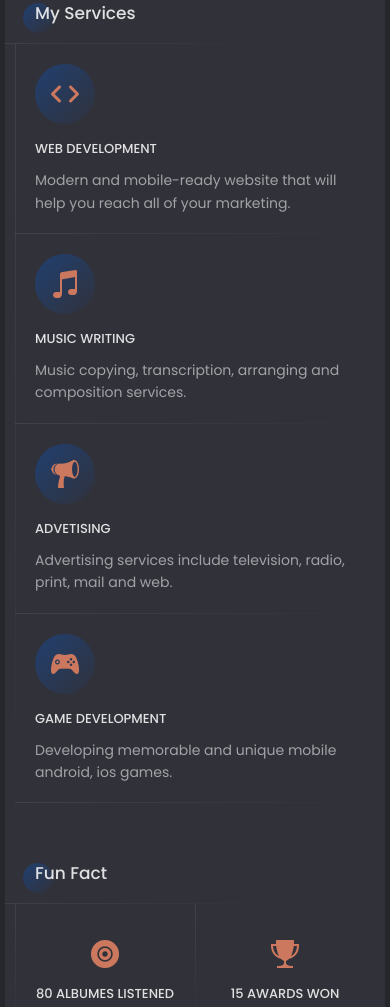
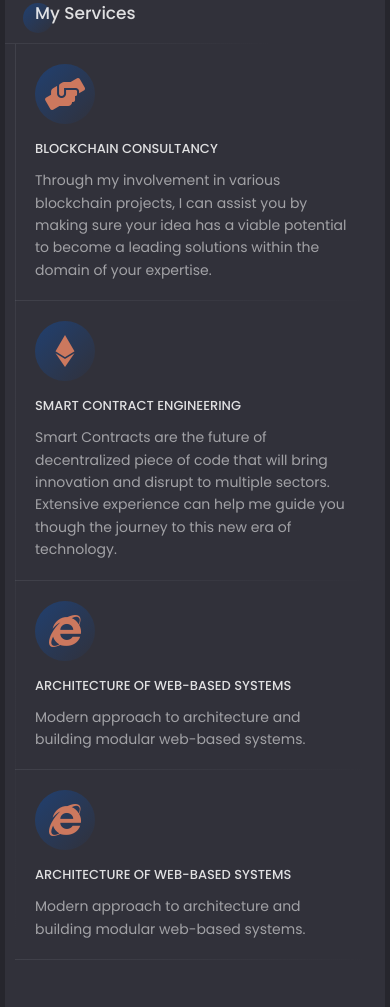
Before and after one commit to ppoliani/ppoliani.github.io, a plain HTML site: page template/index.html in a window 390 px wide. Shown: the part 1270-2277 px from the top of the page. Drawn offline with nearby package versions, Linux system fonts and the light colour scheme; some packages are replaced by stand-ins of ours; files that its build step writes are made by us from their sources; files whose address does not match are found by name.

Commit message:
add my services

```diff
--- a/template/index.html
+++ b/template/index.html
@@ -219,48 +219,43 @@
               <!-- service item -->
               <div class="col col-d-6 col-t-6 col-m-12 border-line-h">
 								<div class="service-item">
-									<div class="icon"><span class="ion ion-code"></span></div>
-									<div class="name">Web Development</div>
+									<div class="icon"><span class="fas fa-hands-helping"></span></div>
+									<div class="name">Blockchain Consultancy</div>
 									<p>
-										Modern and mobile-ready website that will help you
-										reach all of your marketing.
+                    Through my involvement in various blockchain projects, I can assist you by making sure your idea has a viable
+                    potential to become a leading solutions within the domain of your expertise.
 									</p>
 								</div>
               </div>
-
-							<!-- service item -->
               <div class="col col-d-6 col-t-6 col-m-12 border-line-h">
 								<div class="service-item">
-									<div class="icon"><span class="ion ion-music-note"></span></div>
-									<div class="name">Music Writing</div>
+									<div class="icon"><span class="fab fa-ethereum"></span></div>
+									<div class="name">Smart Contract Engineering</div>
 									<p>
-										Music copying, transcription, arranging and composition services.
+                    Smart Contracts are the future of decentralized piece of code that will bring innovation and disrupt
+                    to multiple sectors. Extensive experience can help me guide you though the journey to this new era of
+                    technology.
 									</p>
 								</div>
 							</div>
-
-							<!-- service item -->
-							<div class="col col-d-6 col-t-6 col-m-12">
+							<div class="col col-d-6 col-t-6 col-m-12 border-line-h">
 								<div class="service-item">
-									<div class="icon"><span class="ion ion-speakerphone"></span></div>
-									<div class="name">Advetising</div>
+									<div class="icon"><span class="fab fa-internet-explorer"></span></div>
+									<div class="name">Architecture of web-based systems</div>
 									<p>
-										Advertising services include television, radio, print, mail and web.
+										Modern approach to architecture and building modular web-based systems.
 									</p>
 								</div>
               </div>
-
-							<!-- service item -->
-							<div class="col col-d-6 col-t-6 col-m-12">
+              <div class="col col-d-6 col-t-6 col-m-12 border-line-h">
 								<div class="service-item">
-									<div class="icon"><span class="ion ion-ios-game-controller-b"></span></div>
-									<div class="name">Game Development</div>
+									<div class="icon"><span class="fab fa-internet-explorer"></span></div>
+									<div class="name">Architecture of web-based systems</div>
 									<p>
-										Developing memorable and unique mobile android, ios games.
+										Modern approach to architecture and building modular web-based systems.
 									</p>
 								</div>
 							</div>
-
 							<div class="clear"></div>
 						</div>
 
```
Lines whose indentation alone changed are shown as unchanged.
